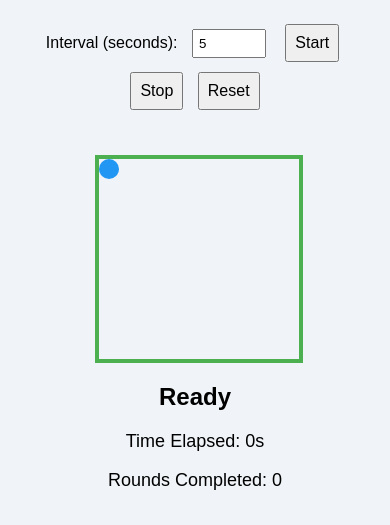
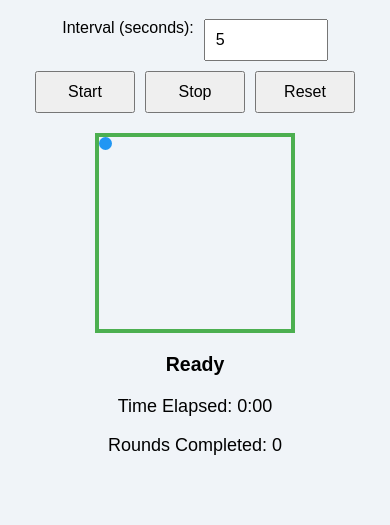
Before and after one commit to rupesh2909/box-breathing-timer, a plain HTML site: page index.html in a window 390 px wide. Shown: the part 81-606 px from the top of the page. Drawn offline with Linux system fonts and the light colour scheme.

Commit message:
Changes to make it responsive

```diff
--- a/app.js
+++ b/app.js
@@ -100,16 +100,23 @@ function updatePhase() {
 }
 
 function moveBallToCorner(phaseIndex) {
-  const squareSize = 200; // px
-  const ballSize = 20; // px
+
+  const square = document.querySelector(".square");
+  const ballSize = ball.offsetWidth;
   const duration = interval; // seconds
 
+
+  const squareWidth = square.clientWidth;
+  const squareHeight = square.clientHeight;
+
+
   const positions = [
-    { top: 0, left: 0 },                             // Top-left (Inhale)
-    { top: 0, left: squareSize - ballSize },         // Top-right (Hold)
-    { top: squareSize - ballSize, left: squareSize - ballSize }, // Bottom-right (Exhale)
-    { top: squareSize - ballSize, left: 0 }          // Bottom-left (Hold)
+    { top: 0, left: 0 },                                         // Top-left
+    { top: 0, left: squareWidth - ballSize },                    // Top-right
+    { top: squareHeight - ballSize, left: squareWidth - ballSize }, // Bottom-right
+    { top: squareHeight - ballSize, left: 0 }                    // Bottom-left
   ];
+
 
   const current = positions[phaseIndex];
 
--- a/index.html
+++ b/index.html
@@ -11,13 +11,19 @@
   <div class="container">
     <h1>Box Breathing Timer</h1>
 
-    <div class="controls">
+
+  <div class="controls">
+    <div class="control-group">
       <label for="interval">Interval (seconds):</label>
       <input type="number" id="interval" min="1" max="20" value="5" />
+    </div>
+    <div class="button-group">
       <button id="startBtn">Start</button>
       <button id="stopBtn">Stop</button>
       <button id="restartBtn">Reset</button>
     </div>
+  </div>
+
 
     <div class="square-container">
       <div class="square">
@@ -25,10 +31,12 @@
       </div>
       <div id="phaseLabel" class="phase-label">Ready</div>
 
+
       <div id="stats" class="stats">
-        <p>Time Elapsed: <span id="elapsedTime">0s</span></p>
+        <p>Time Elapsed: <span id="elapsedTime">0:00</span></p>
         <p>Rounds Completed: <span id="roundCount">0</span></p>
       </div>
+
 
     </div>
   </div>
--- a/style.css
+++ b/style.css
@@ -3,35 +3,53 @@ body {
   text-align: center;
   background-color: #f0f4f8;
   margin: 0;
-  padding: 20px;
+  padding: 10px;
+  box-sizing: border-box;
+  overflow-x: hidden;
+  overflow-y: auto;
 }
 
 .container {
-  max-width: 500px;
+  max-width: 100%;
   margin: auto;
+  padding: 10px;
 }
 
 .controls {
+  display: flex;
+  flex-direction: column;
+  align-items: center;
+  gap: 10px;
   margin-bottom: 20px;
 }
 
+.control-group,
+.button-group {
+  display: flex;
+  flex-wrap: wrap;
+  justify-content: center;
+  gap: 10px;
+}
+
 input[type="number"] {
-  width: 60px;
-  padding: 5px;
-  margin: 0 10px;
+  width: 100px;
+  padding: 10px;
+  font-size: 16px;
 }
 
 button {
-  padding: 8px 8px;
-  margin: 5px;
+  padding: 10px 16px;
   font-size: 16px;
+  min-width: 100px;
 }
 
 .square-container {
+  width: 100vw;               /* Responsive width */
+  aspect-ratio: 1 / 1;       /* Ensures square shape */
+  margin: 10px auto;         /* Horizontally center */
   position: relative;
-  width: 200px;
-  height: 200px;
-  margin: 40px auto;
+  max-width: 200px;          /* Prevents it from being too large on desktop */
+  max-height: 200px;
 }
 
 .square {
@@ -39,24 +57,22 @@ button {
   height: 100%;
   border: 4px solid #4caf50;
   position: relative;
+  box-sizing: border-box;
 }
 
-
 .ball {
-  width: 20px;
-  height: 20px;
+  width: 7%;
+  height: 7%;
   background-color: #2196f3;
   border-radius: 50%;
   position: absolute;
 }
 
-
 .phase-label {
   margin-top: 20px;
-  font-size: 24px;
+  font-size: clamp(18px, 5vw, 24px);
   font-weight: bold;
 }
-
 
 .stats {
   margin-top: 20px;
```
